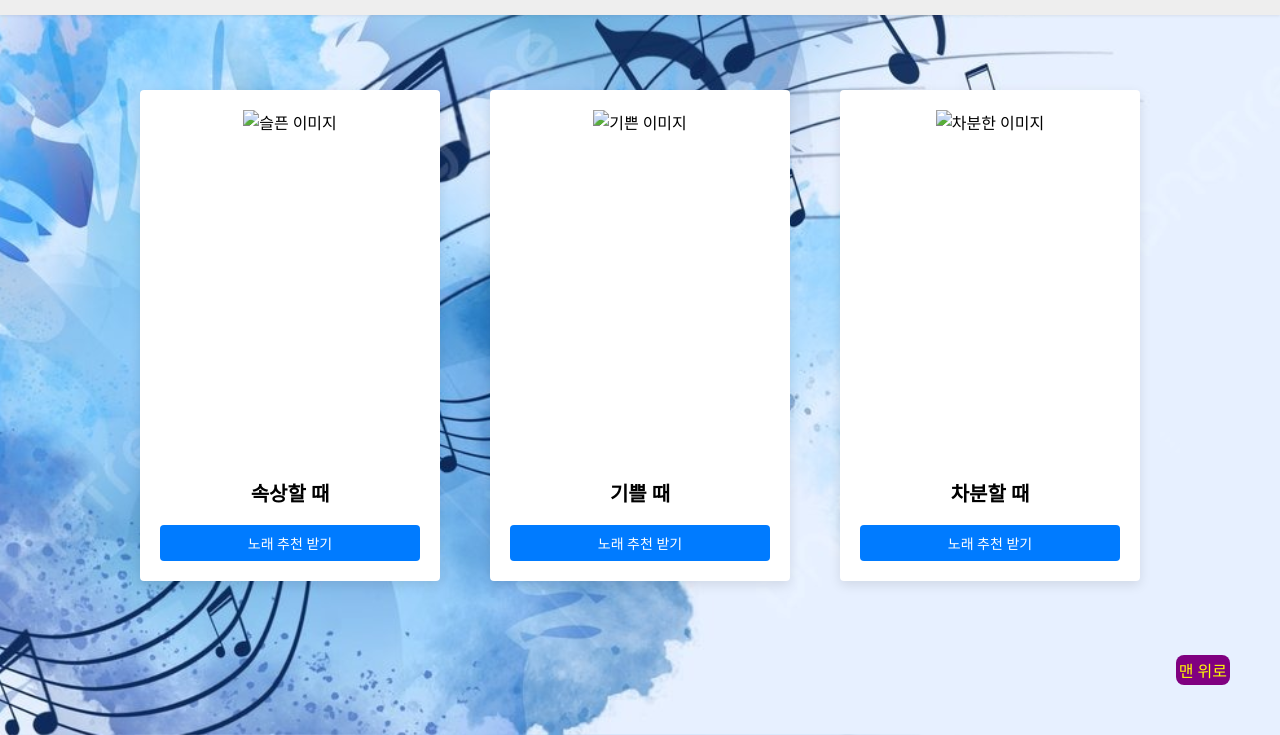
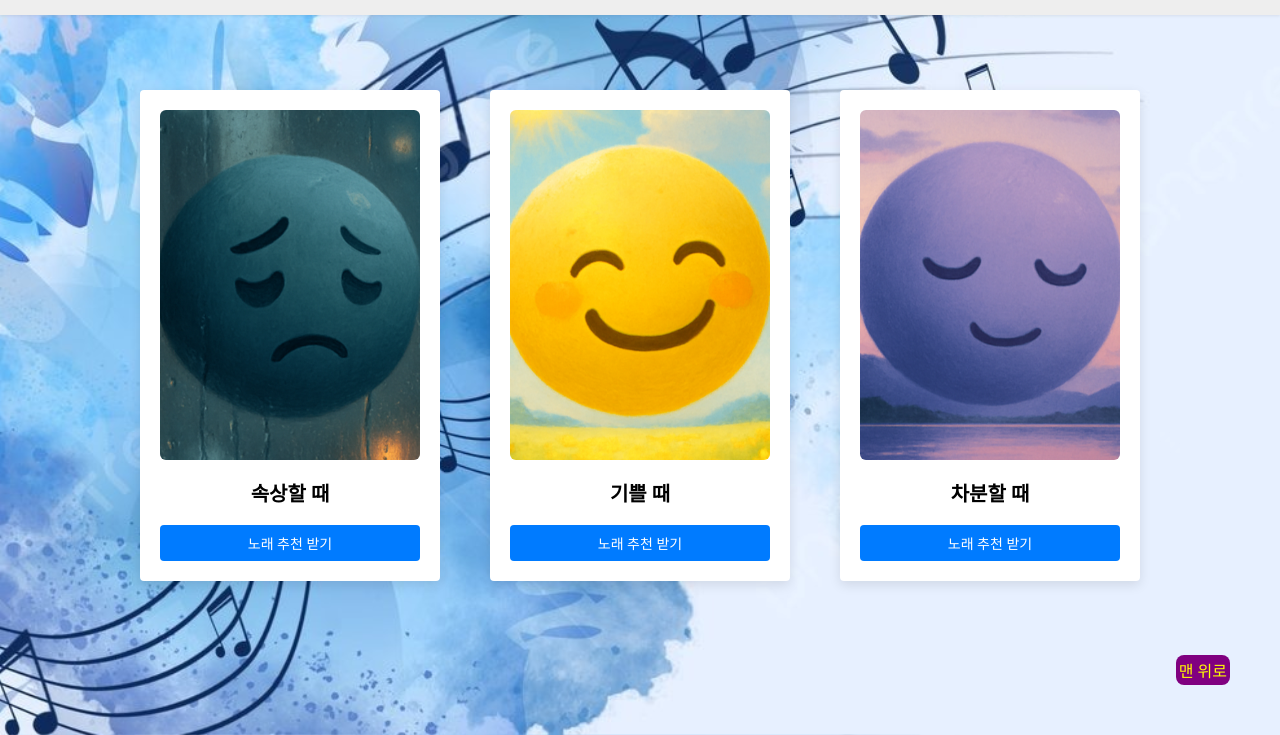
Before and after one commit to Sea-Hebi/feel_music, a plain HTML site: page index.html in a window 1280 px wide. Shown: the part 65-800 px from the top of the page. Drawn offline with Linux system fonts and the light colour scheme; files whose address does not match are found by name.

Commit message:
Update index.html

```diff
--- a/index.html
+++ b/index.html
@@ -36,7 +36,7 @@
         <ul class="card-list">
             <li class="card">
                 <div class="img-wrap">
-                    <img src="images/sad.png" alt="슬픈 이미지">
+                    <img src="sad.png" alt="슬픈 이미지">
                 </div>
                 <div class="text-wrap">
                     <br>
@@ -47,7 +47,7 @@
 
             <li class="card">
                 <div class="img-wrap">
-                    <img src="images/happy.png" alt="기쁜 이미지">
+                    <img src="happy.png" alt="기쁜 이미지">
                 </div>
                 <div class="text-wrap">
                     <br>
@@ -58,7 +58,7 @@
 
             <li class="card">
                 <div class="img-wrap">
-                    <img src="images/calm.png" alt="차분한 이미지">
+                    <img src="calm.png" alt="차분한 이미지">
                 </div>
                 <div class="text-wrap">
                     <br>
```
